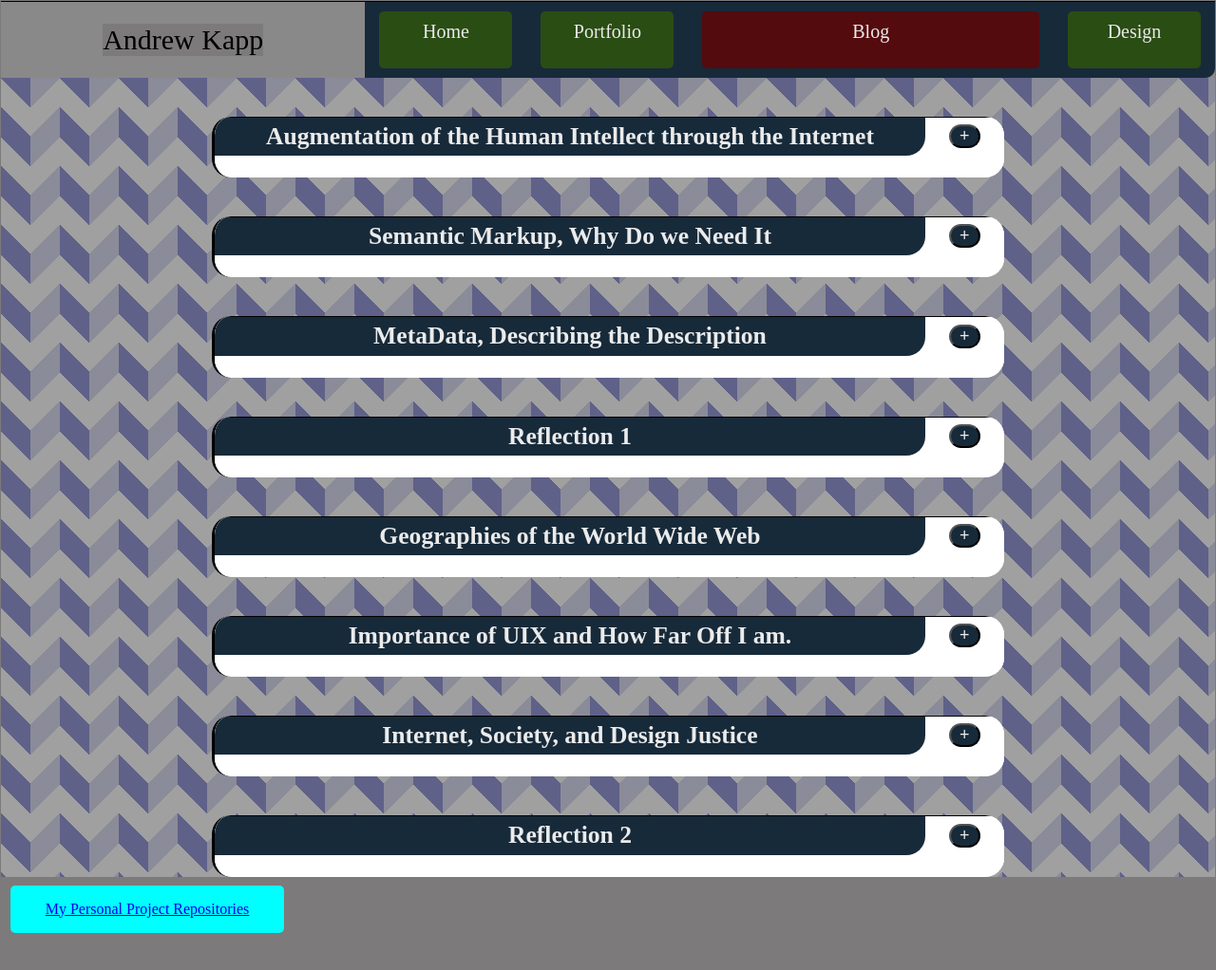
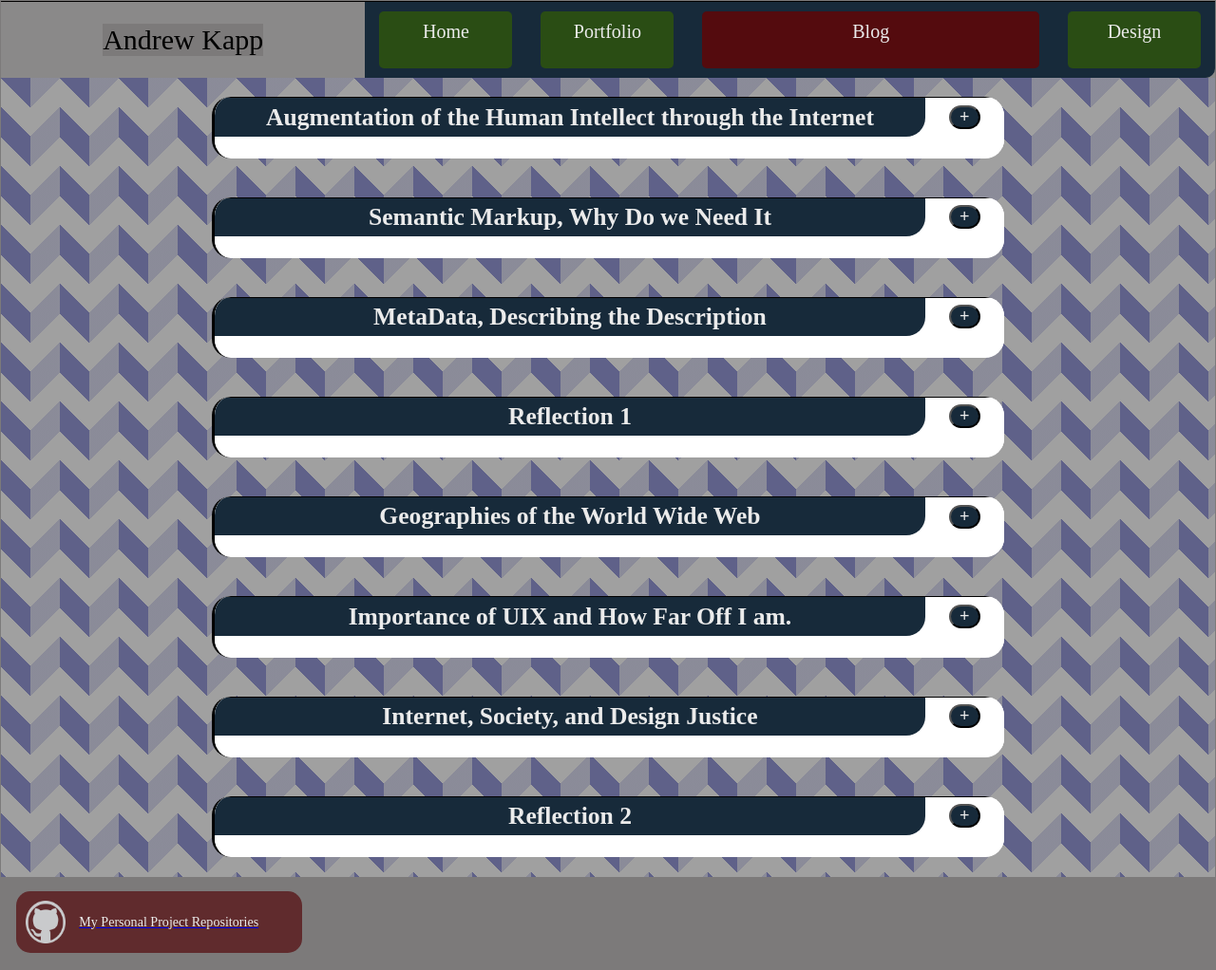
Before and after one commit to AndrewKapp99/PortfolioWebsite2.0, a plain HTML site: page blog.html in a window 1280 px wide. Shown: the whole page at 95% size. Before the commit the page ends 995 px from the top, so only its background shows below. Drawn offline with Linux system fonts and the light colour scheme.

Commit message:
Fix Button

```diff
--- a/blog.html
+++ b/blog.html
@@ -927,14 +927,20 @@
             <br />
           </p>
           <h5 class="inBlog">In Conclusion</h5>
+          <p>
             I am quite happy with where my site is for the time being. I want to
             expand on the JavaScript capabilities of the site but I need t find
             what I need it for. I do not want JavaScript for the sake of having
             Javascript. <br />
             An important improvement I do want to make is a way fro the user to
             return to the top of a blog post after they have read it to
-          completion, or that when a user opens a blog, that it closes all other
-          blogs on the page. <br />
+            completion, or that when a user opens a blog, that it closes all
+            other blogs on the page. <br />
+            I feel that there has too much on my plate for me to truly explore
+            what JavaScript can do for me and that is possily why I have used so
+            little of it. However the method I have implemented has worked quite
+            nicely even though it is just a single line. <br />
+          </p>
         </summary>
       </section>
     </main>
@@ -944,7 +950,8 @@
         class="content externalLink"
         target="_blank"
       >
-        My Personal Project Repositories</a
+        <img src="images/pngegg.png" alt="GitHub Logo" style="width: 15%" />
+        <p>My Personal Project Repositories</p></a
       >
     </footer>
   </body>
--- a/style.css
+++ b/style.css
@@ -147,13 +147,18 @@ summary {
 }
 
 .externalLink {
-    background-color: aqua;
-    width: 16em;
-    padding: 1em;
-    text-align: center;
-    border-radius: 5px;
+    display: flex;
+    flex-direction: row;
+    background:rgba(84, 11, 14, 0.7);
+    width: 22%;
+    margin: 1em;
+    border-radius: 15px;
     transition: 0.3s;
-    margin: 10px;
+}
+.externalLink p {
+    margin-left: 1em;
+    font-size: 1.1vw;
+    color: #ebebeb;
 }
 
 .container a:hover {
@@ -213,7 +218,8 @@ summary {
 
 .bPreview {
     margin: 2em auto;
-    margin-bottom: 0;
+    margin-top: 1em;
+    margin-bottom: 1em;
     font-size: 1.6vw;
     background: white;
     width: 65%;
```
Also changed, not shown: design.html (+2 -1 lines), index.html (+2 -1 lines), portfolio.html (+2 -1 lines). Lines whose indentation alone changed are shown as unchanged.
